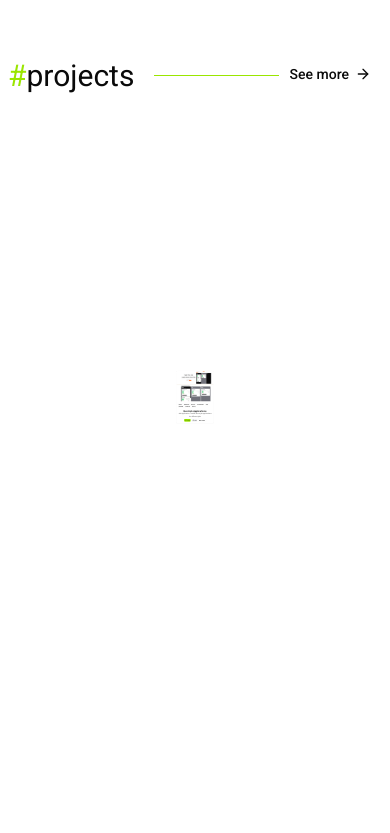
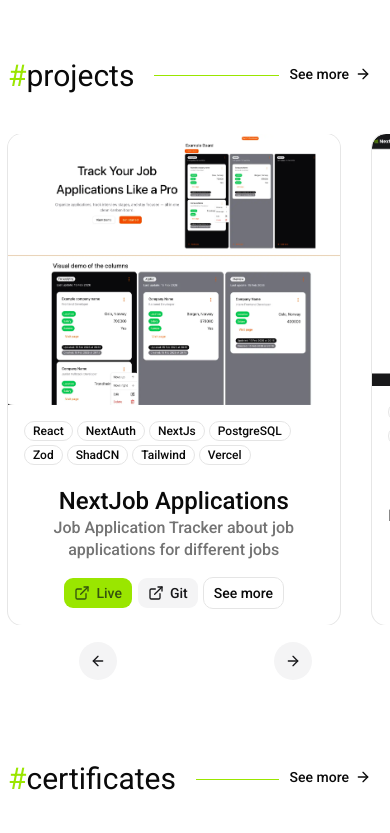
Before and after one commit to vladinson009/vladfolio, a Next.js app: page /en in a window 390 px wide. Shown: the part 1151-1984 px from the top of the page. Built offline with nearby package versions, Linux system fonts and the light colour scheme.

Commit message:
Fix: mobile version

```diff
--- a/app/[locale]/sections/projects/projects-section.module.css
+++ b/app/[locale]/sections/projects/projects-section.module.css
@@ -1,8 +1,10 @@
-.animate {
-  animation: fade-in linear forwards;
-  animation-timeline: view();
-  animation-range: 100px contain;
-  scale: 0.1;
+@media (width > 768px) {
+  .animate {
+    animation: fade-in linear forwards;
+    animation-timeline: view();
+    animation-range: 100px contain;
+    scale: 0.1;
+  }
 }
 @keyframes fade-in {
   from {
--- a/app/[locale]/sections/projects/projects-section.tsx
+++ b/app/[locale]/sections/projects/projects-section.tsx
@@ -1,4 +1,5 @@
 /* eslint-disable @next/next/no-img-element */
+'use client';
 import Container from '@/components/shared/container';
 import { Badge } from '@/components/ui/badge';
 import { Button } from '@/components/ui/button';
@@ -15,6 +16,8 @@ import { fetchMostRecentProjects, Project } from '@/services/projects.services';
 import { ExternalLinkIcon } from 'lucide-react';
 import { useTranslations } from 'next-intl';
 import ContainerWrapper from '@/components/shared/cards-container-wrapper/container-wrapper';
+import { useRef } from 'react';
+import { CarouselButtons } from '@/components/shared/carousel-button';
 
 type ProjectCardProps = {
   project: Project;
@@ -22,14 +25,19 @@ type ProjectCardProps = {
 
 export function ProjectsSection() {
   const recentProjects = fetchMostRecentProjects();
+  const containerRef = useRef<HTMLDivElement | null>(null);
 
   return (
     <ContainerWrapper>
-      <Container className="flex flex-col gap-8 md:flex-row md:gap-3">
+      <Container
+        ref={containerRef}
+        className="flex gap-8 md:gap-3 overflow-x-auto md:overflow-x-visible"
+      >
         {recentProjects.map((project) => (
           <ProjectCard key={project.id} project={project} />
         ))}
       </Container>
+      <CarouselButtons containerRef={containerRef} />
     </ContainerWrapper>
   );
 }
@@ -38,7 +46,10 @@ function ProjectCard({ project }: ProjectCardProps) {
   const t = useTranslations('CardButtons');
   const readMore = t('see-more');
   return (
-    <Card className={`${classes['animate']} flex-1`}>
+    <Card
+      data-card
+      className={`${classes['animate']} min-w-[85vw] md:min-w-auto md:flex-1`}
+    >
       <img src={project.imgUrl} alt={`Photo of ${project.name}`} />
       <CardHeader>
         <CardDescription className="flex flex-wrap gap-1">
--- a/components/shared/cards-container-wrapper/container-wrapper.module.css
+++ b/components/shared/cards-container-wrapper/container-wrapper.module.css
@@ -3,7 +3,7 @@
   animation-timeline: view();
 
   animation-range-start: 100px;
-  animation-range-end: contain;
+  animation-range-end: 500px;
 }
 @keyframes background-fade {
   to {
--- a/components/shared/cards-container-wrapper/container-wrapper.tsx
+++ b/components/shared/cards-container-wrapper/container-wrapper.tsx
@@ -2,5 +2,9 @@ import { PropsWithChildren } from 'react';
 import classes from './container-wrapper.module.css';
 
 export default function ContainerWrapper({ children }: PropsWithChildren) {
-  return <section className={`${classes['background']} py-5`}>{children}</section>;
+  return (
+    <section className={`${classes['background']} py-5 flex flex-col gap-4`}>
+      {children}
+    </section>
+  );
 }
--- /dev/null
+++ b/components/shared/carousel-button.tsx
@@ -0,0 +1,58 @@
+import { RefObject } from 'react';
+import { Button } from '../ui/button';
+import { ArrowLeft, ArrowRight } from 'lucide-react';
+
+type CarouselButtonProps = {
+  containerRef: RefObject<HTMLDivElement | null>;
+};
+
+export function CarouselButtons({ containerRef }: CarouselButtonProps) {
+  function scrollLeft() {
+    if (!containerRef.current) return;
+
+    const card = containerRef.current.querySelector('[data-card]');
+
+    if (!card) return;
+
+    const cardWidth = card.clientWidth;
+    containerRef.current?.scrollBy({
+      left: -cardWidth,
+      behavior: 'smooth',
+    });
+  }
+
+  function scrollRight() {
+    if (!containerRef.current) return;
+
+    const card = containerRef.current.querySelector('[data-card]');
+
+    if (!card) return;
+
+    const cardWidth = card.clientWidth;
+    containerRef.current?.scrollBy({
+      left: cardWidth,
+      behavior: 'smooth',
+    });
+  }
+
+  return (
+    <div className="flex items-center justify-around md:hidden">
+      <Button
+        className="rounded-full size-10"
+        variant="secondary"
+        onClick={scrollLeft}
+        aria-label="Scroll left"
+      >
+        <ArrowLeft />
+      </Button>
+      <Button
+        className="rounded-full size-10"
+        variant="secondary"
+        onClick={scrollRight}
+        aria-label="Scroll right"
+      >
+        <ArrowRight />
+      </Button>
+    </div>
+  );
+}
--- a/components/shared/container.tsx
+++ b/components/shared/container.tsx
@@ -4,7 +4,7 @@ import type { ElementType, ReactNode } from 'react';
 type ContainerProps<T extends ElementType = 'div'> = {
   as?: T;
   children: ReactNode;
-} & Omit<React.ComponentPropsWithoutRef<T>, 'as' | 'children'>;
+} & Omit<React.ComponentPropsWithRef<T>, 'as' | 'children'>;
 
 export default function Container<T extends ElementType = 'div'>(
   props: ContainerProps<T>,
--- a/components/shared/page-separator.tsx
+++ b/components/shared/page-separator.tsx
@@ -13,7 +13,7 @@ export default function PageSeparator({ title, href }: Props) {
   const t = useTranslations('PageSeparator');
   const seeMore = t('see-more');
   return (
-    <Container className="mt-15 mb-5 flex justify-between ">
+    <Container className="mt-15 mb-5 flex justify-between">
       {/* Left */}
       <div className="flex items-center gap-5 w-full">
         <h2 className="text-3xl md:text-4xl whitespace-nowrap">
```
